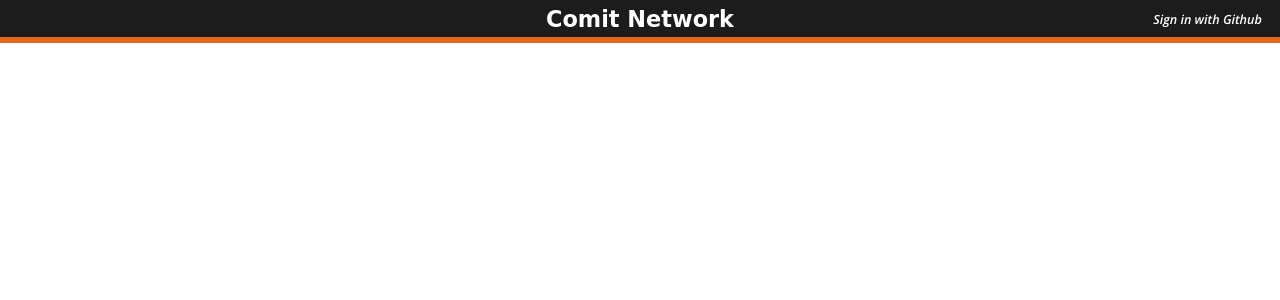
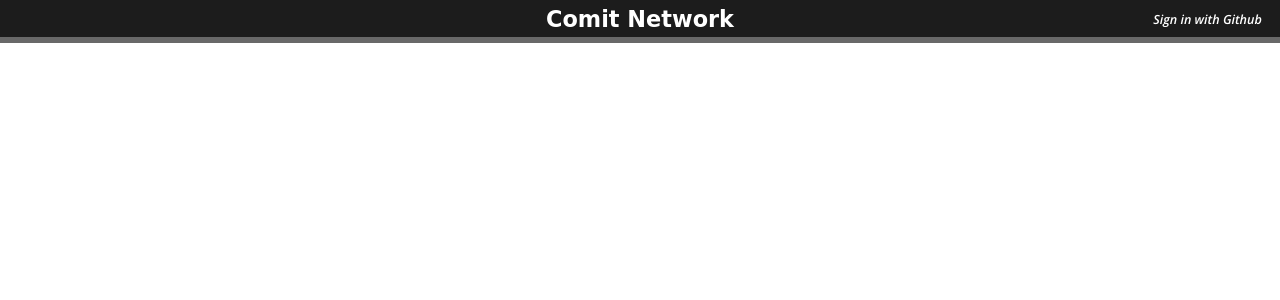
Before and after one commit to garnieretienne/comit, a Rails app: page / in a window 1280 px wide. Shown: the top 300 px of the page. Run offline with Rails 7, Linux system fonts and the light colour scheme; data that the repository does not hold is empty; style sheets or scripts are compiled from the project's sources; parts of the project's set-up code (start-up, migrations or seed data) failed here and were passed over; some libraries are stand-ins or nearby versions; some web fonts are replaced.

Commit message:
add space to definition list and change default custom color

```diff
--- a/app/assets/stylesheets/_colors.scss
+++ b/app/assets/stylesheets/_colors.scss
@@ -1,5 +1,6 @@
-$custom-color: #E4681B;
+// $custom-color: #E4681B;
 // $custom-color: #3AE6D3;
+$custom-color: #686868;
 
 $black: #1C1C1C;
 $white: #FFFFFF;
--- a/app/assets/stylesheets/layout.css.scss
+++ b/app/assets/stylesheets/layout.css.scss
@@ -8,7 +8,7 @@
   height: 0.6em;
 }
 ::-webkit-scrollbar-thumb {
-  background: $dark-grey;
+  background: $black;
   border-left: 2px solid $white;
   border-right: 2px solid $white;
   -webkit-border-radius: 6px;
@@ -147,6 +147,7 @@
 
     dd {
       margin-left: 1em;
+      margin-bottom: 1em;
     }
   }
 
```
